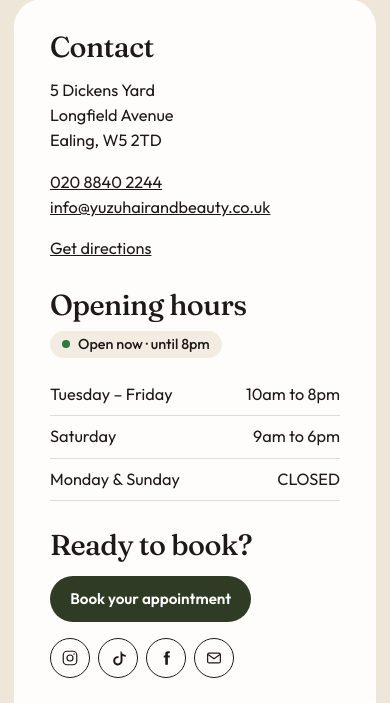
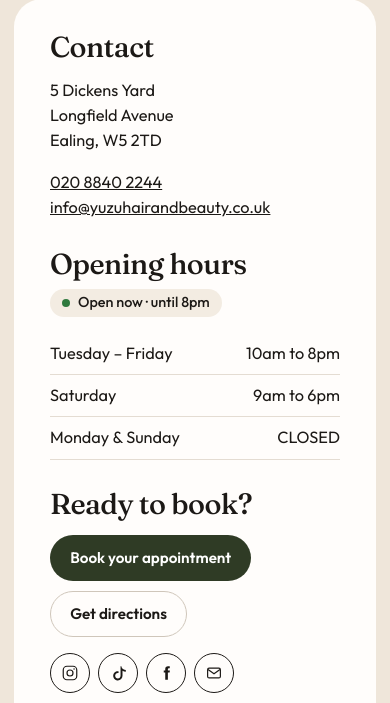
Before and after one commit to tigges/YUZU-LIVE, a PHP site: page /versions/live-team-mock.html in a window 390 px wide. Shown: the part 5305-6008 px from the top of the page. Run offline with PHP 8.4, Linux system fonts and the light colour scheme.

Commit message:
Balance Live contact card: centre booking column, make Get directions an outline button
Co-authored-by: tigges <tigges@users.noreply.github.com>

```diff
--- a/site/404.html
+++ b/site/404.html
@@ -6,7 +6,7 @@
     <title>Page not found | YUZU hair</title>
     <meta name="robots" content="noindex" />
     <link rel="icon" href="favicon.svg" type="image/svg+xml" />
-    <link rel="stylesheet" href="css/site.css?v=19" />
+    <link rel="stylesheet" href="css/site.css?v=20" />
     <link rel="preconnect" href="https://fonts.googleapis.com" />
     <link rel="preconnect" href="https://fonts.gstatic.com" crossorigin />
     <link href="https://fonts.googleapis.com/css2?family=Fraunces:opsz,wght@9..144,500;9..144,600&family=Outfit:wght@400;500;600;700&display=swap" rel="stylesheet" />
--- a/site/about.html
+++ b/site/about.html
@@ -27,7 +27,7 @@
     <link rel="preconnect" href="https://fonts.googleapis.com" />
     <link rel="preconnect" href="https://fonts.gstatic.com" crossorigin />
     <link href="https://fonts.googleapis.com/css2?family=Fraunces:opsz,wght@9..144,500;9..144,600&family=Outfit:wght@400;500;600;700&display=swap" rel="stylesheet" />
-    <link rel="stylesheet" href="css/site.css?v=19" />
+    <link rel="stylesheet" href="css/site.css?v=20" />
       <script type="application/ld+json">
       {
         "@context": "https://schema.org",
--- a/site/contact.html
+++ b/site/contact.html
@@ -27,7 +27,7 @@
     <link rel="preconnect" href="https://fonts.googleapis.com" />
     <link rel="preconnect" href="https://fonts.gstatic.com" crossorigin />
     <link href="https://fonts.googleapis.com/css2?family=Fraunces:opsz,wght@9..144,500;9..144,600&family=Outfit:wght@400;500;600;700&display=swap" rel="stylesheet" />
-    <link rel="stylesheet" href="css/site.css?v=19" />
+    <link rel="stylesheet" href="css/site.css?v=20" />
       <script type="application/ld+json">
       {
         "@context": "https://schema.org",
--- a/site/css/site.css
+++ b/site/css/site.css
@@ -780,9 +780,16 @@ section[id] { scroll-margin-top: 118px; }
   justify-content: space-between;
   min-height: 0;
 }
-.round-visit-links,
 .round-visit-book .socials { margin-top: auto; }
-.round-visit-book { align-items: flex-start; }
+.round-visit-book { align-items: center; text-align: center; }
+.round-visit-ctas {
+  display: flex;
+  flex-direction: column;
+  gap: 10px;
+  width: min(100%, 250px);
+  margin: auto 0;
+}
+.round-visit-ctas .btn { width: 100%; }
 
 .round-footer { padding: 28px 0 40px; color: var(--muted); font-size: 0.92rem; }
 .round-footer .wrap {
@@ -840,6 +847,9 @@ body.is-locked { overflow: hidden; }
   .round-about-grid,
   .round-visit,
   .offer-block { grid-template-columns: 1fr; }
+  .round-visit-book { align-items: flex-start; text-align: left; }
+  .round-visit-ctas { flex-direction: row; flex-wrap: wrap; width: auto; margin: 0; }
+  .round-visit-ctas .btn { width: auto; }
   .round-about img {
     height: auto;
     aspect-ratio: 1 / 1;
--- a/site/offers.html
+++ b/site/offers.html
@@ -27,7 +27,7 @@
     <link rel="preconnect" href="https://fonts.googleapis.com" />
     <link rel="preconnect" href="https://fonts.gstatic.com" crossorigin />
     <link href="https://fonts.googleapis.com/css2?family=Fraunces:opsz,wght@9..144,500;9..144,600&family=Outfit:wght@400;500;600;700&display=swap" rel="stylesheet" />
-    <link rel="stylesheet" href="css/site.css?v=19" />
+    <link rel="stylesheet" href="css/site.css?v=20" />
       <script type="application/ld+json">
       {
         "@context": "https://schema.org",
--- a/site/patch.html
+++ b/site/patch.html
@@ -24,7 +24,7 @@
     <link rel="preconnect" href="https://fonts.googleapis.com" />
     <link rel="preconnect" href="https://fonts.gstatic.com" crossorigin />
     <link href="https://fonts.googleapis.com/css2?family=Fraunces:opsz,wght@9..144,500;9..144,600&family=Outfit:wght@400;500;600;700&display=swap" rel="stylesheet" />
-    <link rel="stylesheet" href="css/site.css?v=19" />
+    <link rel="stylesheet" href="css/site.css?v=20" />
       <script type="application/ld+json">
       {
         "@context": "https://schema.org",
--- a/site/prices.html
+++ b/site/prices.html
@@ -27,7 +27,7 @@
     <link rel="preconnect" href="https://fonts.googleapis.com" />
     <link rel="preconnect" href="https://fonts.gstatic.com" crossorigin />
     <link href="https://fonts.googleapis.com/css2?family=Fraunces:opsz,wght@9..144,500;9..144,600&family=Outfit:wght@400;500;600;700&display=swap" rel="stylesheet" />
-    <link rel="stylesheet" href="css/site.css?v=19" />
+    <link rel="stylesheet" href="css/site.css?v=20" />
       <script type="application/ld+json">
       {
         "@context": "https://schema.org",
--- a/site/privacy.html
+++ b/site/privacy.html
@@ -24,7 +24,7 @@
     <link rel="preconnect" href="https://fonts.googleapis.com" />
     <link rel="preconnect" href="https://fonts.gstatic.com" crossorigin />
     <link href="https://fonts.googleapis.com/css2?family=Fraunces:opsz,wght@9..144,500;9..144,600&family=Outfit:wght@400;500;600;700&display=swap" rel="stylesheet" />
-    <link rel="stylesheet" href="css/site.css?v=19" />
+    <link rel="stylesheet" href="css/site.css?v=20" />
       <script type="application/ld+json">
       {
         "@context": "https://schema.org",
--- a/site/questions.html
+++ b/site/questions.html
@@ -24,7 +24,7 @@
     <link rel="preconnect" href="https://fonts.googleapis.com" />
     <link rel="preconnect" href="https://fonts.gstatic.com" crossorigin />
     <link href="https://fonts.googleapis.com/css2?family=Fraunces:opsz,wght@9..144,500;9..144,600&family=Outfit:wght@400;500;600;700&display=swap" rel="stylesheet" />
-    <link rel="stylesheet" href="css/site.css?v=19" />
+    <link rel="stylesheet" href="css/site.css?v=20" />
       <script type="application/ld+json">
       {
         "@context": "https://schema.org",
--- a/site/team.html
+++ b/site/team.html
@@ -27,7 +27,7 @@
     <link rel="preconnect" href="https://fonts.googleapis.com" />
     <link rel="preconnect" href="https://fonts.gstatic.com" crossorigin />
     <link href="https://fonts.googleapis.com/css2?family=Fraunces:opsz,wght@9..144,500;9..144,600&family=Outfit:wght@400;500;600;700&display=swap" rel="stylesheet" />
-    <link rel="stylesheet" href="css/site.css?v=19" />
+    <link rel="stylesheet" href="css/site.css?v=20" />
     <style>
       .ig-frame { background: #fffdfb; border-radius: 24px; padding: 12px; overflow: hidden; }
       .ig-stills { display: grid; grid-template-columns: repeat(4, 1fr); gap: 8px; list-style: none; margin: 0; padding: 0; }
--- a/site/terms.html
+++ b/site/terms.html
@@ -24,7 +24,7 @@
     <link rel="preconnect" href="https://fonts.googleapis.com" />
     <link rel="preconnect" href="https://fonts.gstatic.com" crossorigin />
     <link href="https://fonts.googleapis.com/css2?family=Fraunces:opsz,wght@9..144,500;9..144,600&family=Outfit:wght@400;500;600;700&display=swap" rel="stylesheet" />
-    <link rel="stylesheet" href="css/site.css?v=19" />
+    <link rel="stylesheet" href="css/site.css?v=20" />
       <script type="application/ld+json">
       {
         "@context": "https://schema.org",
--- a/site/versions/live-offers.html
+++ b/site/versions/live-offers.html
@@ -9,7 +9,7 @@
   <link rel="preconnect" href="https://fonts.gstatic.com" crossorigin />
   <link href="https://fonts.googleapis.com/css2?family=Fraunces:opsz,wght@9..144,500;9..144,600&family=Outfit:wght@400;500;600;700&display=swap" rel="stylesheet" />
   <link rel="stylesheet" href="fonts/fonts.css" />
-  <link rel="stylesheet" href="../css/site.css?v=19" />
+  <link rel="stylesheet" href="../css/site.css?v=20" />
   <link rel="stylesheet" href="promo.css?v=4" />
   <link rel="stylesheet" href="live-offers.css?v=2" />
   <meta name="robots" content="noindex" />
--- a/site/versions/live-team-mock.html
+++ b/site/versions/live-team-mock.html
@@ -35,7 +35,7 @@
       href="https://fonts.googleapis.com/css2?family=Fraunces:opsz,wght@9..144,500;9..144,600&family=Outfit:wght@400;500;600;700&display=swap"
       rel="stylesheet"
     />
-    <link rel="stylesheet" href="../css/site.css?v=19" />
+    <link rel="stylesheet" href="../css/site.css?v=20" />
     <link rel="stylesheet" href="../versions/promo.css?v=4" />
     <style>
       .ig-frame { background: #fffdfb; border-radius: 24px; padding: 12px; overflow: hidden; }
@@ -440,9 +440,6 @@
                 <a href="tel:+442088402244">020 8840 2244</a><br />
                 <a href="mailto:info@yuzuhairandbeauty.co.uk">info@yuzuhairandbeauty.co.uk</a>
               </p>
-              <p class="round-visit-links">
-                <a href="https://maps.app.goo.gl/bhFS5wwkW3xxAdKd8" target="_blank" rel="noreferrer">Get directions<span class="vh"> (opens in a new tab)</span></a>
-              </p>
             </div>
             <div>
               <h2><span data-yuzu-copy="home-hours-title">Opening hours</span><span class="open-status" data-open-status></span></h2>
@@ -454,10 +451,13 @@
             </div>
             <div class="round-visit-book">
               <h2 data-yuzu-copy="home-book-title">Ready to book?</h2>
-              <a class="btn btn-book" href="https://www.phorest.com/salon/yuzuhairandbeauty" target="_blank" rel="noreferrer">
-                Book your appointment
-                <span class="vh"> (opens in a new tab)</span>
-              </a>
+              <div class="round-visit-ctas">
+                <a class="btn btn-book" href="https://www.phorest.com/salon/yuzuhairandbeauty" target="_blank" rel="noreferrer">
+                  Book your appointment
+                  <span class="vh"> (opens in a new tab)</span>
+                </a>
+                <a class="btn btn-ghost" href="https://maps.app.goo.gl/bhFS5wwkW3xxAdKd8" target="_blank" rel="noreferrer">Get directions<span class="vh"> (opens in a new tab)</span></a>
+              </div>
               <ul class="socials">
                 <li>
                   <a href="https://www.instagram.com/yuzuhairandbeauty/" target="_blank" rel="noreferrer">
```
Also changed, not shown: site/index.html (+8 -8 lines).
